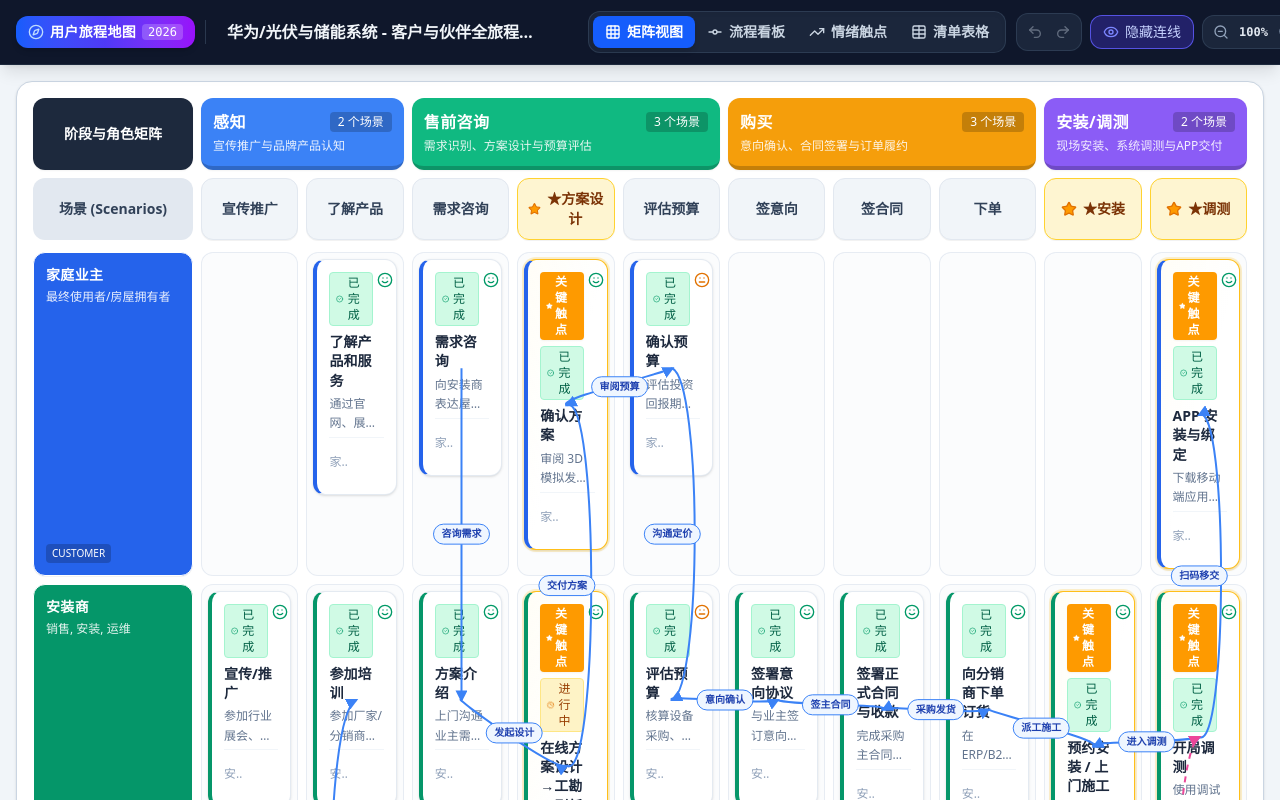
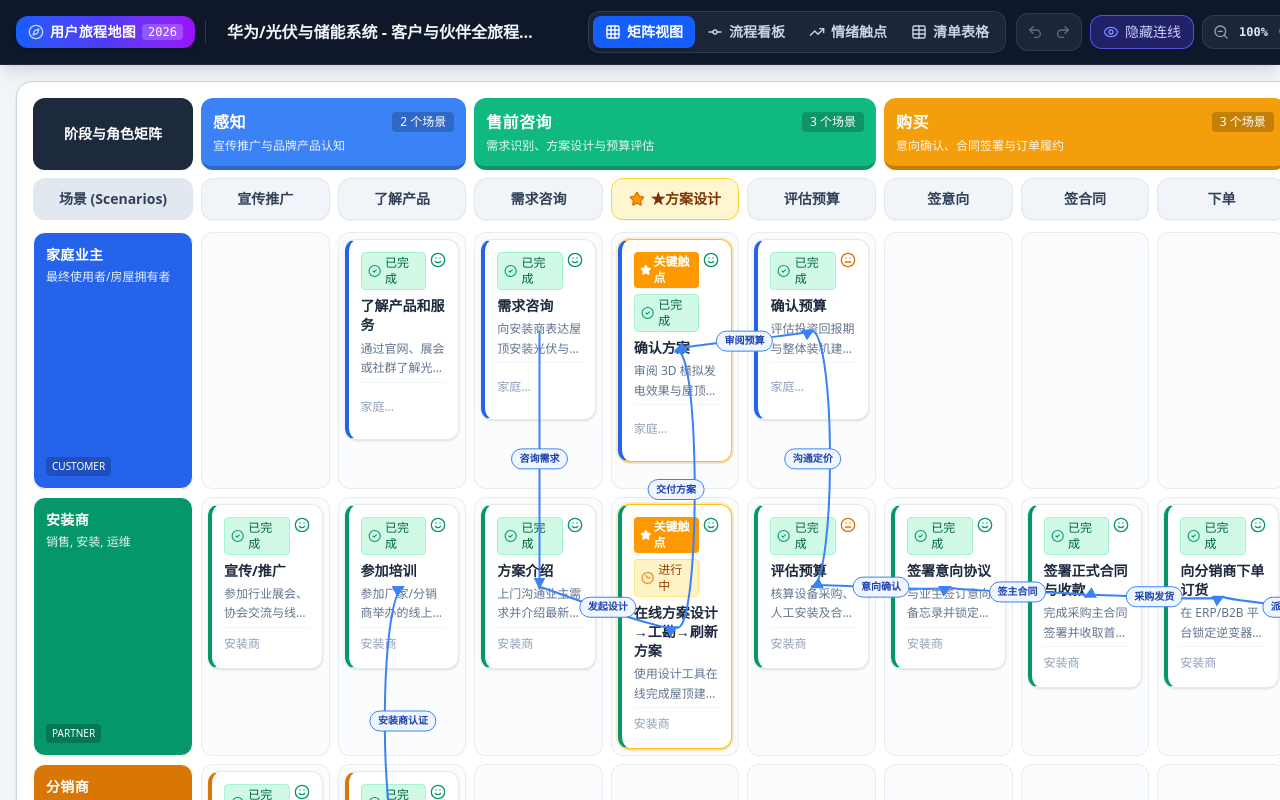
Before and after one commit to SeansDaddy/userstory, a React (Vite) app: page / in a window 1280 px wide. Shown: the top 800 px of the page. Built offline with nearby package versions, Linux system fonts and the light colour scheme.

Commit message:
fix(JourneyMatrix): 动态minWidth不换行

```diff
--- a/src/components/JourneyMatrix.tsx
+++ b/src/components/JourneyMatrix.tsx
@@ -94,8 +94,9 @@
       <div
         id="journey-export-canvas"
         ref={containerRef}
-        className="journey-canvas-area relative min-w-[1200px] bg-white border border-slate-300 rounded-2xl shadow-sm p-4 transition-transform duration-100 origin-top-left"
+        className="journey-canvas-area relative bg-white border border-slate-300 rounded-2xl shadow-sm p-4 transition-transform duration-100 origin-top-left"
         style={{
+          minWidth: 160 + data.subStages.length * 140,
           transform: `scale(${zoomLevel})`,
           transformOrigin: 'top left',
         }}
```
